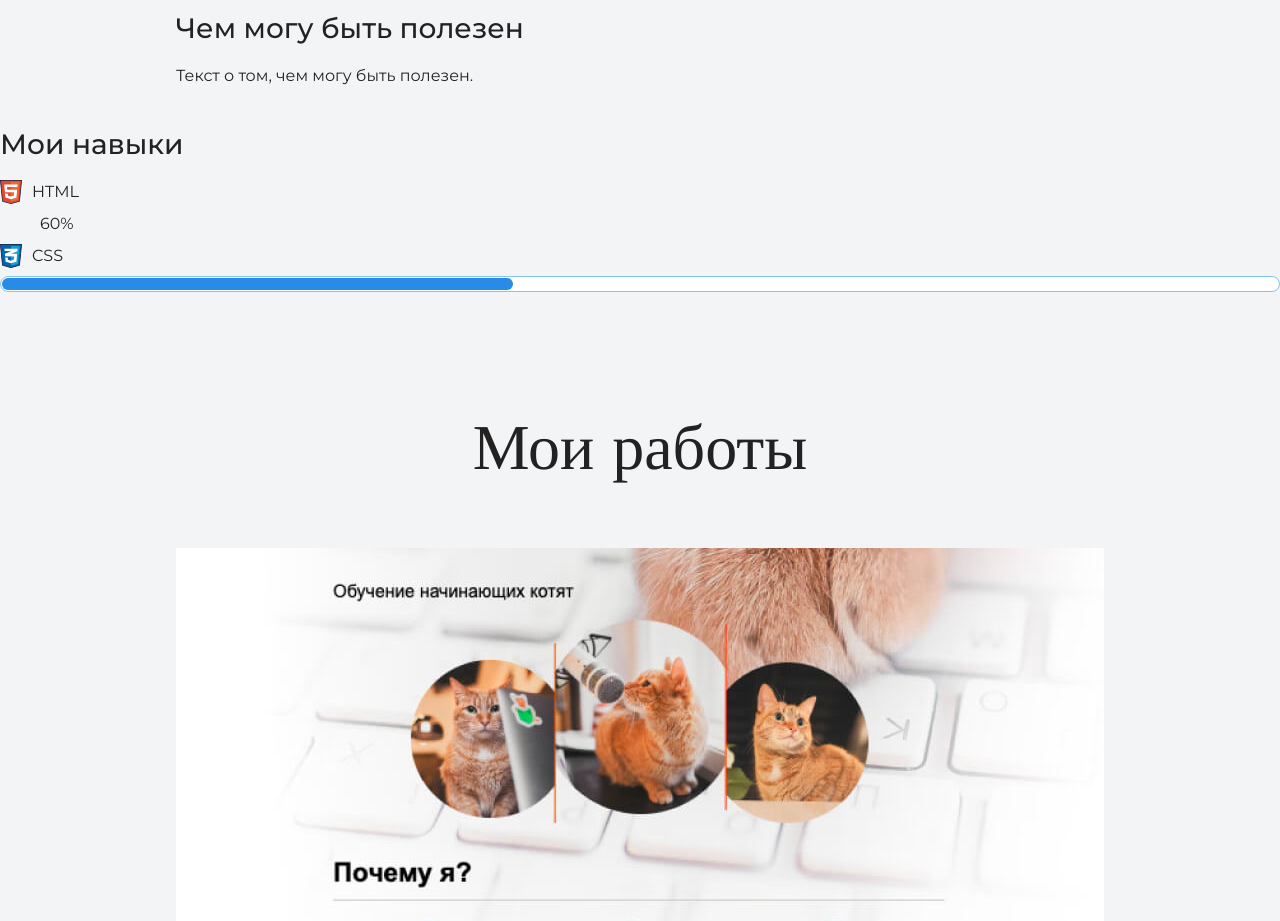
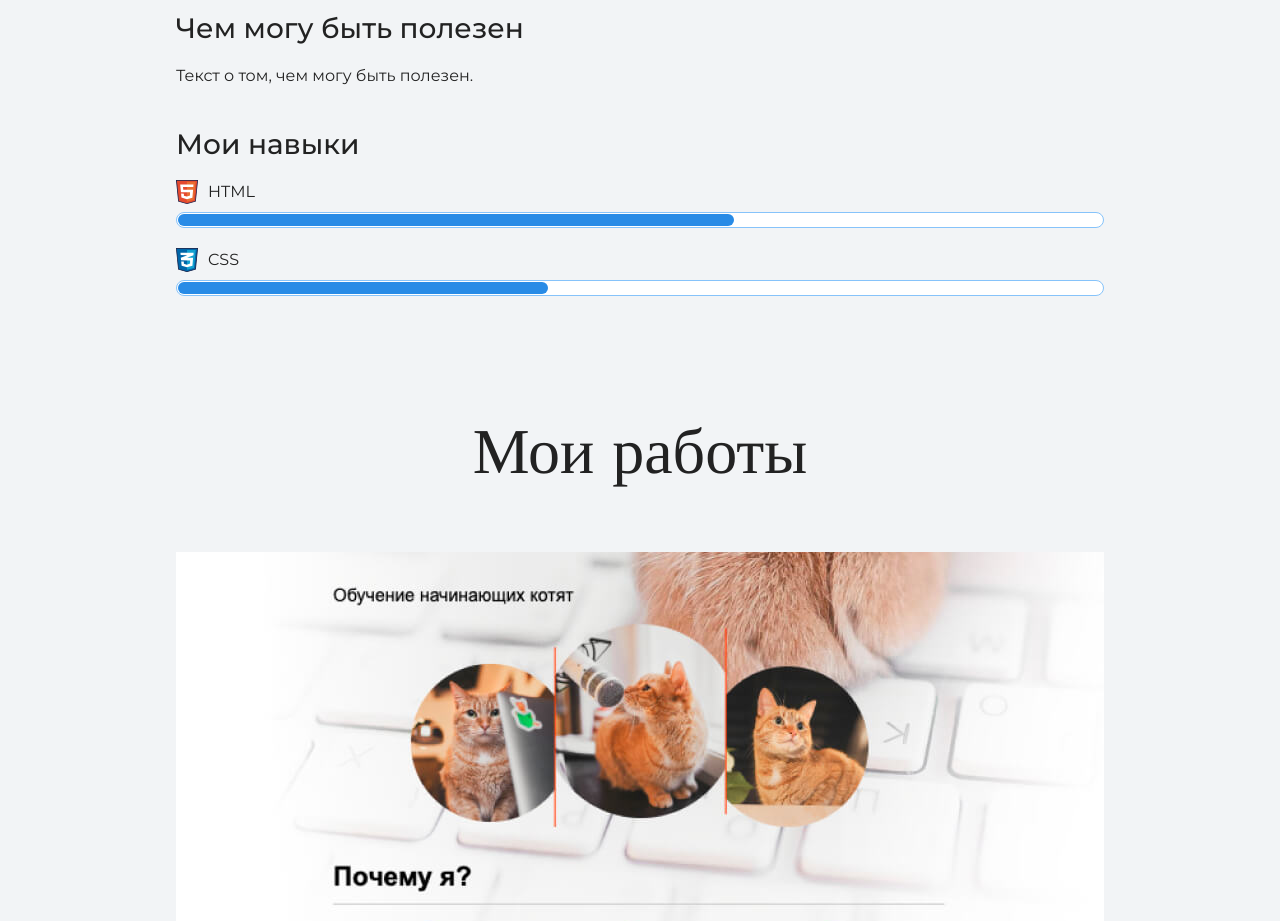
Before and after one commit to Daydream3r/portfolio-test, a plain HTML site: page index.html in a window 1280 px wide. Shown: the part 1920-2841 px from the top of the page. Drawn offline with nearby package versions, Linux system fonts and the light colour scheme.

Commit message:
Skill bar fix

```diff
--- a/index.html
+++ b/index.html
@@ -35,13 +35,11 @@
       <p>Текст с парой слов о себе.</p>
       <h3>Чем могу быть полезен</h3>
       <p>Текст о том, чем могу быть полезен.</p>
-    </div>
-    <div class="skills">
       <div class="skills">
         <h3>Мои навыки</h3>
         <dl class="skills-list">
           <dt class="skill-html">HTML</dt>
-          <dd class="levevl">
+          <dd class="level">
             <div style="width: 60%;">60%</div>
           </dd>
           <dt class="skill-css">CSS</dt>
@@ -50,6 +48,7 @@
           </dd>
         </dl>
       </div>
+    </div>
     </div>
   </section>
 
```
